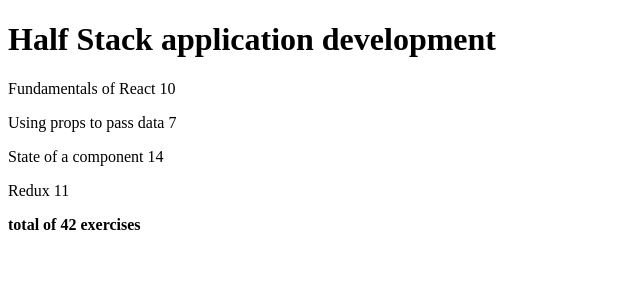
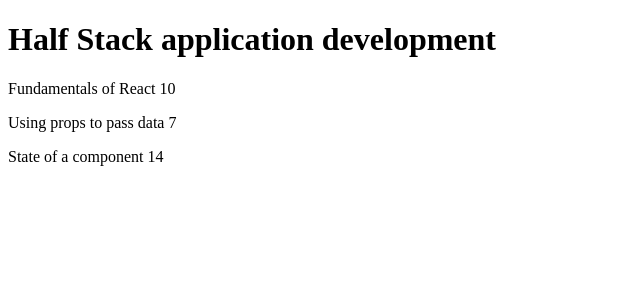
Before and after one commit to mmmmaximus/FSO, a React (Create React App) app in the folder part1/courseinfo/: page / in a window 1280 px wide. Shown: the top 300 px of the page, without its empty margins (0-640 px from the left). Built offline with nearby package versions, Linux system fonts and the light colour scheme.

Commit message:
Revert "part2.2 (#11)" (#12)
This reverts commit 028c55fe41c42ccce2e31c7552a28b4868e86e70.

```diff
--- a/part1/courseinfo/src/App.js
+++ b/part1/courseinfo/src/App.js
@@ -20,11 +20,6 @@ const App = () => {
         name: 'State of a component',
         exercises: 14,
         id: 3
-      },
-      {
-        name: 'Redux',
-        exercises: 11,
-        id: 4
       }
     ]
   }
--- a/part1/courseinfo/src/components/Content.js
+++ b/part1/courseinfo/src/components/Content.js
@@ -5,7 +5,7 @@ const Content = (props) => {
   return (
     <div>
       {props.parts.map(part => (
-        <Part key={part.id} name={part.name} exercises={part.exercises}/>
+        <Part key={part.name} name={part.name} exercises={part.exercises}/>
       ))}
     </div>
   )
--- a/part1/courseinfo/src/components/Course.js
+++ b/part1/courseinfo/src/components/Course.js
@@ -1,14 +1,12 @@
 import React from "react"
 import Header from './Header'
 import Content from './Content'
-import Total from './Total'
 
 const Course = ({course}) => {
   return (
     <div>
       <Header course={course.name}/>
       <Content parts={course.parts}/>
-      <Total parts={course.parts}/>
     </div>
   )
 }
--- a/part1/courseinfo/src/components/Total.js
+++ b/part1/courseinfo/src/components/Total.js
@@ -8,9 +8,7 @@ const Total = (props) => {
 
   return (
     <p>
-      <strong>
-        total of {total} exercises
-      </strong>
+      Number of exercises {total}
     </p>
   )
 }
```
